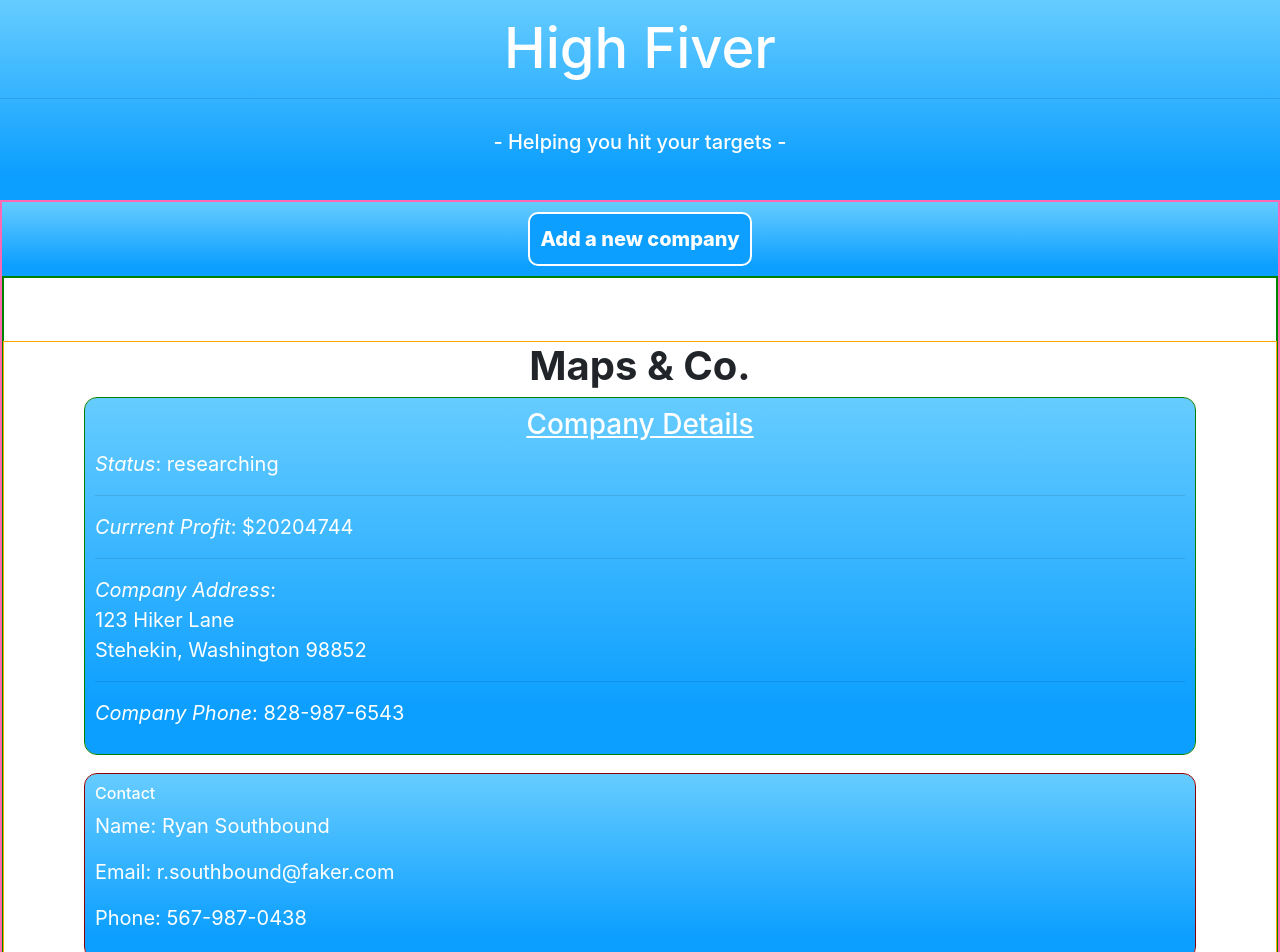
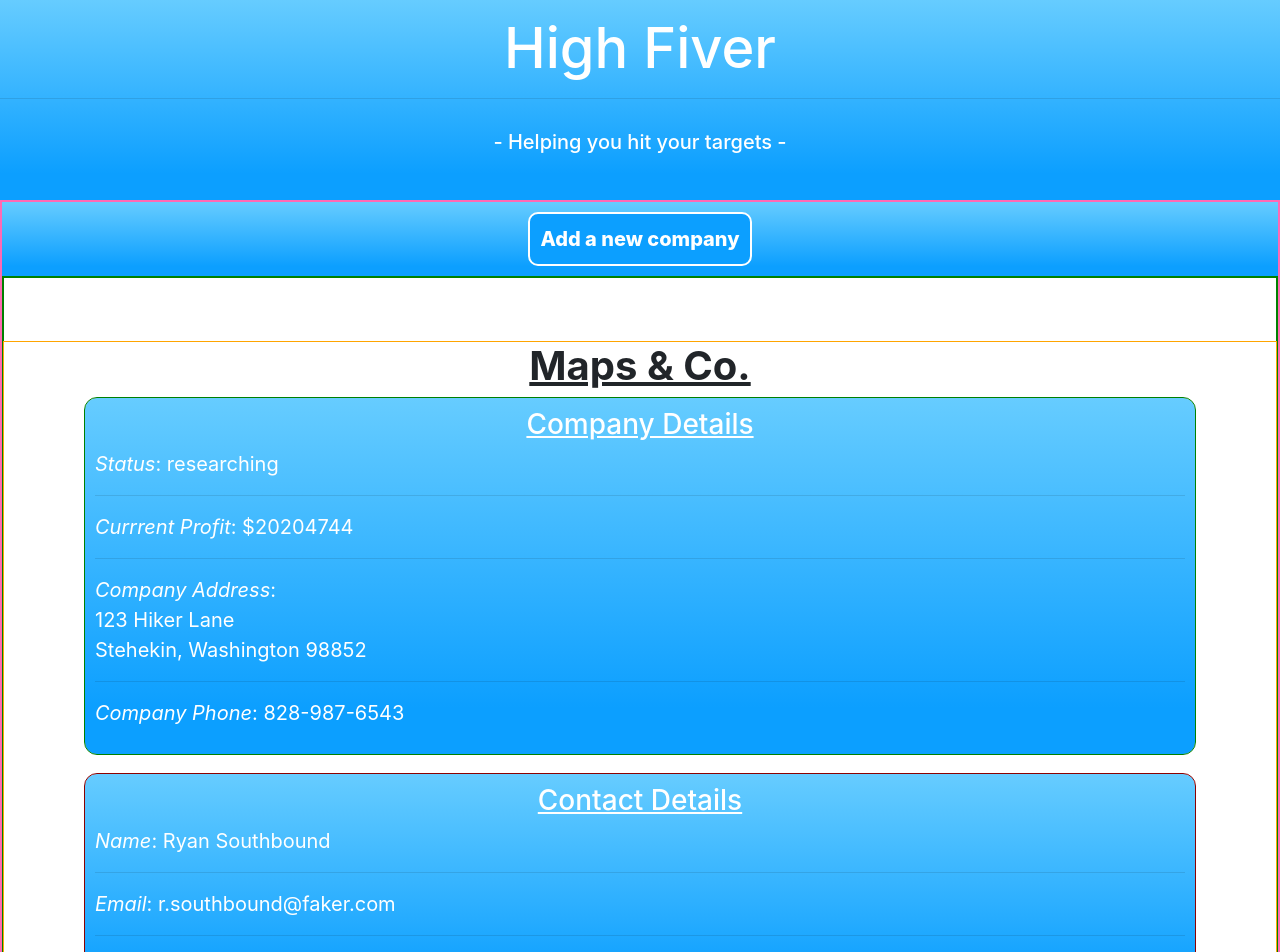
Before and after one commit to adebruyne/high_five, a React (Create React App) app: page / in a window 1280 px wide. Shown: the top 952 px of the page. Built offline with nearby package versions, Linux system fonts and the light colour scheme.

Commit message:
adds styling to contact details

```diff
--- a/src/components/CompanyContacts.js
+++ b/src/components/CompanyContacts.js
@@ -6,10 +6,12 @@ class CompanyContacts extends Component {
         console.log(this.props)
         return (
             <div className="company-contacts">
-                <h6>Contact</h6>
-                <p>Name: {this.props.contact.name}</p>
-                <p>Email: {this.props.contact.email}</p>
-                <p>Phone: {this.props.contact.phone_number}</p>
+                <h3 className="company-contacts-header">Contact Details</h3>
+                <p><em>Name</em>: {this.props.contact.name}</p>
+                <hr />
+                <p><em>Email</em>: {this.props.contact.email}</p>
+                <hr />
+                <p><em>Phone</em>: {this.props.contact.phone_number}</p>
             </div>
         )
     }
--- a/src/css/CompanyContacts.css
+++ b/src/css/CompanyContacts.css
@@ -7,3 +7,9 @@
     border-radius: 12px;
     font-size: 20px;
 }
+
+.company-contacts-header{
+    text-align: center;
+    text-decoration: underline;
+
+}
--- a/src/css/CompanyDetailHolder.css
+++ b/src/css/CompanyDetailHolder.css
@@ -28,5 +28,5 @@
 }
 .company-detail-header{
     text-align:center;
-
+    text-decoration: underline;
 }
```
